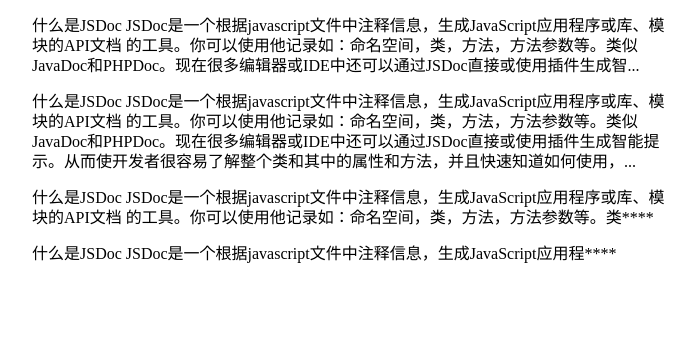
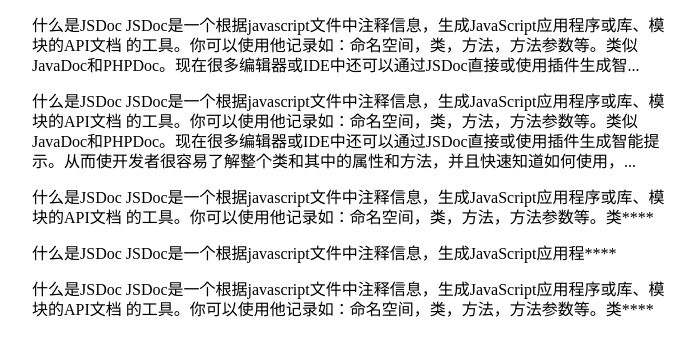
Before and after one commit to LL89757/string.dotdotdot, a plain HTML site: page index.html in a window 1280 px wide. Shown: the whole page, without its empty margins (288-983 px from the left). Drawn offline with Linux system fonts and the light colour scheme.

Commit message:
add callback parameter
add callback

```diff
--- a/index.html
+++ b/index.html
@@ -11,7 +11,8 @@
         line-height: 20px;
     }
 
-    .text {
+    .text,
+    .text1{
         display: block;
         margin-top: 1em;
     }
@@ -39,6 +40,12 @@
         JSDoc是一个根据javascript文件中注释信息，生成JavaScript应用程序或库、模块的API文档
         的工具。你可以使用他记录如：命名空间，类，方法，方法参数等。类似JavaDoc和PHPDoc。现在很多编辑器或IDE中还可以通过JSDoc直接或使用插件生成智能提示。从而使开发者很容易了解整个类和其中的属性和方法，并且快速知道如何使用，从而提高开发效率，降低维护成本。
     </a>
+
+    <div class="text1">
+        什么是JSDoc
+        JSDoc是一个根据javascript文件中注释信息，生成JavaScript应用程序或库、模块的API文档
+        的工具。你可以使用他记录如：命名空间，类，方法，方法参数等。类似JavaDoc和PHPDoc。现在很多编辑器或IDE中还可以通过JSDoc直接或使用插件生成智能提示。从而使开发者很容易了解整个类和其中的属性和方法，并且快速知道如何使用，从而提高开发效率，降低维护成本。
+    </div>
 </div>
 </body>
 <script src="jquery-1.10.2.min.js"></script>
--- a/index.js
+++ b/index.js
@@ -4,6 +4,14 @@
 $(function(){
     $("div.text").dotString({maxHeight:60});
     $("span.text").dotString({lineHeight:20,lineNum:4});
-    var dots=$("p.text").dotString({lineHeight:10,lineNum:4,ellipsis:"****"});
-    var dots=$("a.text").dotString({maxHeight:20,ellipsis:"****"});
+    var dot1=$("p.text").dotString({lineHeight:10,lineNum:4,ellipsis:"****"});
+    var dot2=$("a.text").dotString({maxHeight:20,ellipsis:"****"});
+
+    var dot3=$(".text1").dotString({
+        maxHeight:40,
+        ellipsis:"****",
+        callback:function(){
+            alert("height:"+$(this).height());
+        }
+    });
 })
--- a/string.dotdotdot.js
+++ b/string.dotdotdot.js
@@ -14,7 +14,9 @@
             maxHeight: 0,
             lineHeight: 0,
             lineNum: 0,
-            ellipsis:"..."
+            ellipsis:"...",
+            callback:function(){
+            }
         };
         configs = $.extend(defConfigs, configs);
         if (this.length == 0) {
@@ -40,6 +42,7 @@
                 }
                 $ele.text(getOriginSubstring()+ellipsis);
             }
+            configs.callback.call($ele);
         }
         function getOriginSubstring(){
             var text=$ele.text(),
```
Also changed, not shown: 1 other file.
